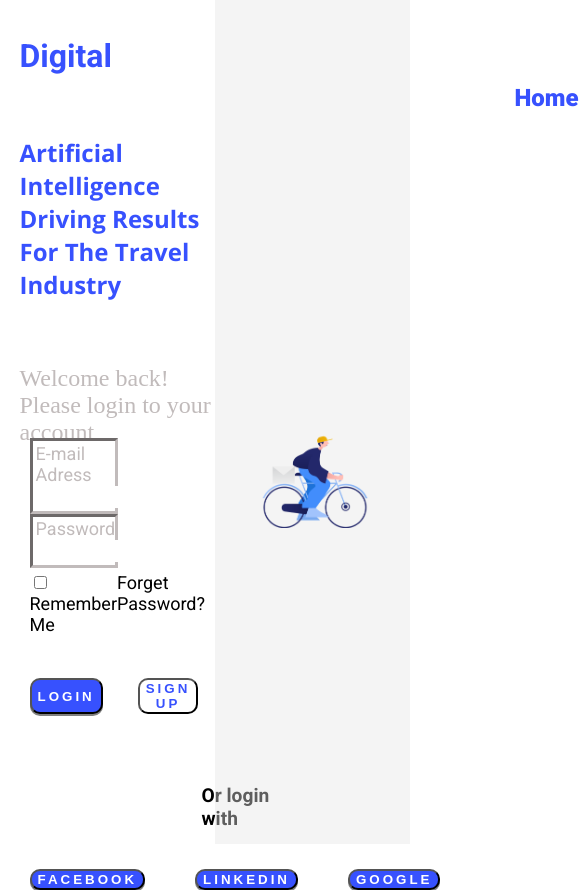
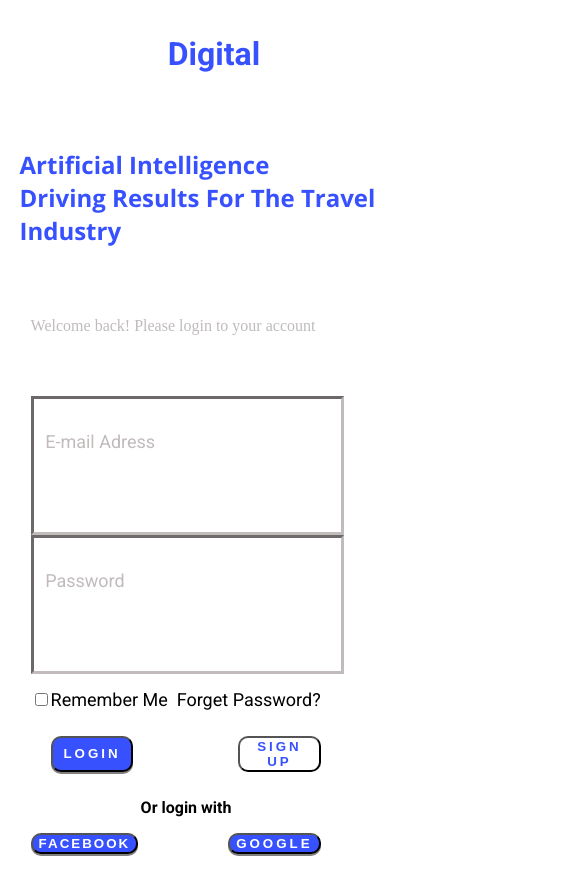
Before and after one commit to heedbeatss/login-screen-white, a plain HTML site: page index.html in a window 390 px wide. Shown: the top 890 px of the page, 585 px wide, since content can reach past the window. After the commit the page ends 858 px from the top, so only its background shows below. Drawn offline with nearby package versions, Linux system fonts and the light colour scheme.

Commit message:
Responsividade

```diff
--- a/css_indextwo.css
+++ b/css_indextwo.css
@@ -7,25 +7,24 @@
 
 body {
     margin: 0;
+    width: 100vw;
+    height: 100vh;
 }
 
 .main__login {
-    width: 100vw;
-    height: 100vh;
     display: flex;
-    flex-direction: row;
 }
 
 .loginscreen__left {
     margin-left: 5vw;
-    margin-top: 4vw;
+    margin-top: 3.5vw;
     width: 50vw;
-    height: 50vh;
+    height: 40vh;
     display: flex;
+    flex-wrap: nowrap;
     flex-direction: column;
     align-items: flex-start;
-    gap: 20px;
-
+    gap: 4%;
 }
 
 .loginscreen__left > h1 {
@@ -53,14 +52,15 @@ body {
     font-family: "Roboto", sans-serif;
     font-weight: 400;
     font-family: normal;
-    font-size: x-large;
+    font-size: normal;
     color: #C1BBBB;
+    padding-bottom: 2%;
+    padding-left: 3%;
 }
-
 .card__login__left {
-    width: 40%;
-    height: 80%;
-    padding: 5px 10px;
+    width: auto;
+    height: 100%;
+    padding: 1% 3%;
     display: flex;
     justify-content: center;
     align-items: flex-start;
@@ -71,22 +71,23 @@ body {
 .card__button {
     display: flex;
     flex-direction: row;
-    gap: 10px;
+    gap: 80px;
+    padding-left: 7%;
 
 }
 .between__buttons {
-    width: 100%;
     font-size: larger;
     color: black;
     font-family: 'Roboto', sans-serif;
     font-weight: 700;
-    padding: 50px 50px 20px 172px;
-    font-size: larger;
+    padding: 10px 0px 0px 110px;
+    font-size: medium;
 }
 
 .text__field {
     padding: 1% 3% 3% 3%;
     width: 100%;
+    height: 80%;
     font-size:x-large;
     display: flex;
     flex-direction: column;
@@ -100,6 +101,7 @@ body {
 
 .text__field > label {
     width: 80%;
+    height: 30%;
     color: #C1BBBB;
     border: none;
     padding: 1%;
@@ -126,7 +128,7 @@ body {
     flex-direction: row;
     justify-content: space-between;
     padding: 5% 0%;
-    margin-bottom: 40px;
+    margin-bottom: 4%;
 }
 
 .button__login {
@@ -157,7 +159,7 @@ body {
 .hyper__links__left {
     display: flex;
     flex-direction: row;
-    gap: 50px;
+    gap: 90px;
     color: #3751FE;
     text-decoration: none;
     font-family: 'Roboto', sans-serif;
@@ -172,19 +174,7 @@ body {
     box-shadow: 0px 2px 0px 0px grey;
     text-transform: uppercase;
     font-weight: 800;
-    letter-spacing: 3px;
-    cursor: pointer;
-    border-radius: 10px;
-}
-
-.button__linkedin {
-    width: 45%;
-    background-color: #3751FE;
-    color: white;
-    box-shadow: 0px 2px 0px 0px grey;
-    text-transform: uppercase;
-    font-weight: 800;
-    letter-spacing: 3px;
+    letter-spacing: 2px;
     cursor: pointer;
     border-radius: 10px;
 }
@@ -206,19 +196,17 @@ body {
     height: 100vh;
     display: flex;
     flex-direction: column;
-    justify-content: center;
-    align-items: start;
-    background-image: url(assets2/Rectangle\ 6.png)
+    background-image: url(assets2/Rectangle\ 6.png);
 }
 
 .menu__right {
-    padding-left: 300px;
-    width: 50%;
+    padding-left: 10%;
+    width: auto;
     display: flex;
     flex-direction: row;
-    justify-content: space-between;
-    gap: 40px;
+    justify-content: flex-start;
     color: #3751FE;
+    gap: 7%;
 }
 
 
@@ -232,9 +220,35 @@ body {
 
 
 .image__right {
-    width: 100%;
-    height: 100%;
+    width: auto;
+    padding-top: 10%;
+    height: auto;
     display: flex;
     flex-direction: column;
-    justify-content: center;
+    justify-content: flex-start;
+    padding-left: 0%;
 }
+
+@media (max-width: 834px) {
+    .loginscreen__right {
+        display: none;
+    }
+
+    .loginscreen__left {
+        width: 100vw;
+        height: 100vh;
+    }
+
+    .loginscreen__left > h1 {
+        font-family: 'Roboto', sans-serif;
+        color: #3751FE;
+        font-weight: 700;
+        font-style: normal;
+        font-size: xx-large;
+        padding-left: 40%;
+    }
+
+    .hyper__links__left {
+
+    }
+}
--- a/index.html
+++ b/index.html
@@ -10,7 +10,7 @@
    <div class="main__login">
         <div class="loginscreen__left">
             <h1>Digital</h1>
-            <h2>Artificial Intelligence Driving Results For The Travel Industry</h2>
+            <h2>Artificial Intelligence <br>Driving Results For The Travel Industry</h2>
                 <div class="page__text__left">
                     <p>Welcome back! Please login to your account</p>
                 </div>
@@ -35,7 +35,6 @@
                 <p class="between__buttons">Or login with</p>
                 <div class="hyper__links__left">
                 <button class="button__facebook" href="https://www.facebook.com/">Facebook</button>
-               <button class="button__linkedin" href="https://www.linkedin.com/">Linkedin</button>
                 <button class="button__google" href="https://www.google.com/">Google</button>
             </div>
          </div>
```
Lines whose indentation alone changed are shown as unchanged.
